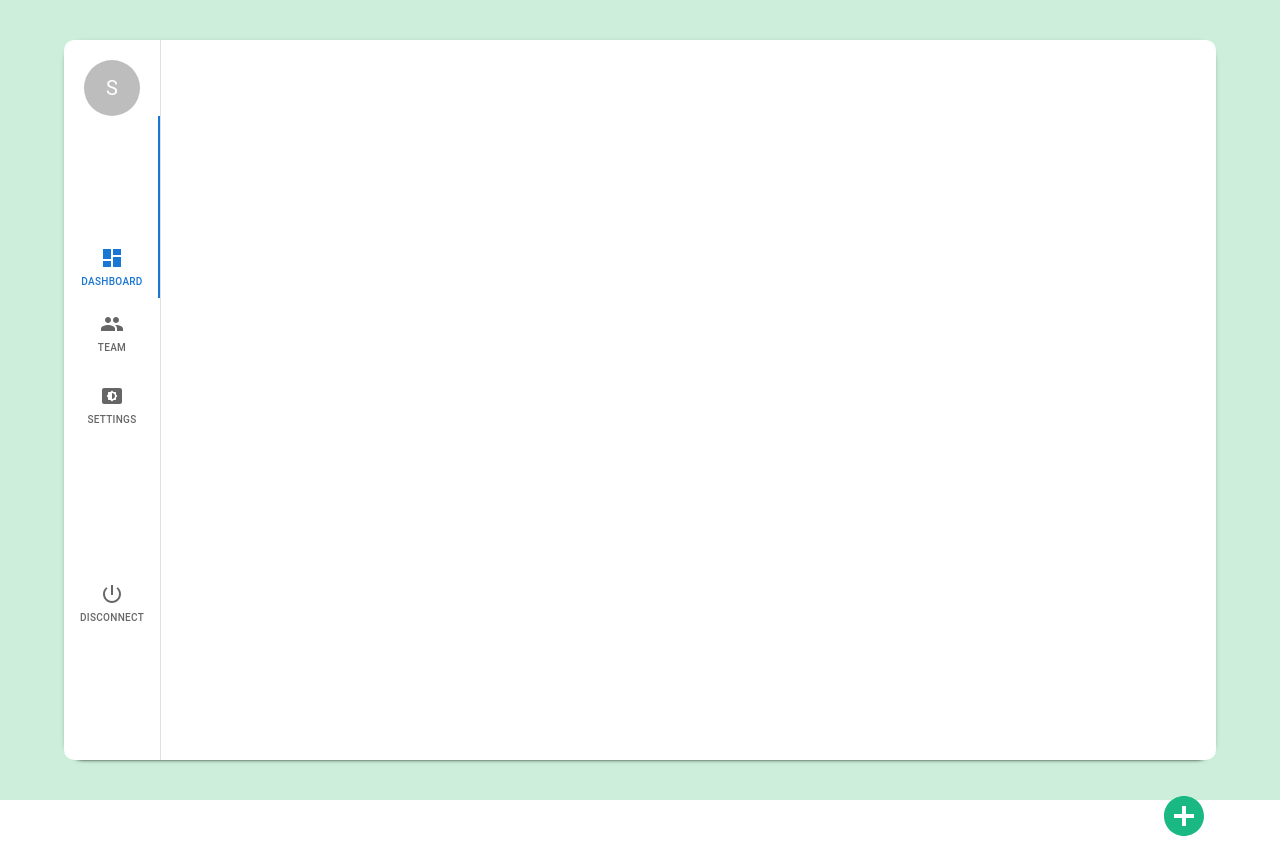
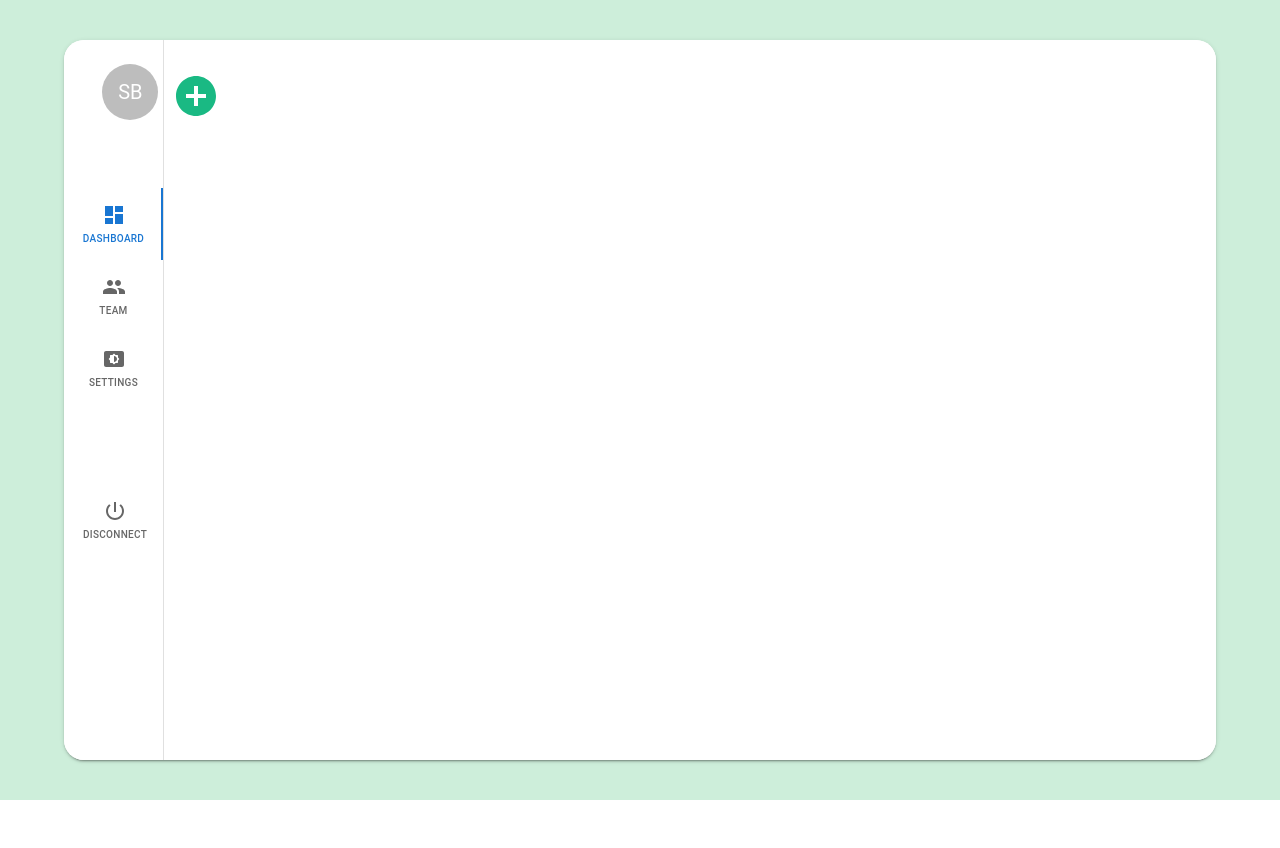
Before and after one commit to WildCodeSchool/2203-wns-etchebest-console-log-front, a Next.js app: page / in a window 1280 px wide. Both pictures are taken after a click on the tab "DASHBOARD". After the commit the page ends 800 px from the top, so only its background shows below. Built offline with nearby package versions, Linux system fonts and the light colour scheme.

Commit message:
Update NavBar component

```diff
--- a/components/Layout.tsx
+++ b/components/Layout.tsx
@@ -1,26 +1,26 @@
-import React from 'react';
-import Paper from '@mui/material/Paper';
-import Grid from '@mui/material/Grid';
-import NavBar from '../components/NavBar';
+import React from "react";
+import Paper from "@mui/material/Paper";
+import Grid from "@mui/material/Grid";
+import NavBar from "../components/NavBar";
+import { Box } from "@mui/material";
 
 const Layout: React.FC = ({ children }) => {
   return (
     <Grid
       container
       sx={{
-        display: 'flex',
-        justifyContent: 'center',
-        alignItems: 'center',
-        backgroundColor: '#CDEEDA',
-        width: '100vw',
-        height: '100vh',
+        display: "flex",
+        justifyContent: "center",
+        alignItems: "center",
+        backgroundColor: "#CDEEDA",
+        width: "100vw",
+        height: "100vh",
       }}
     >
       <Paper
         elevation={2}
-        sx={{ width: '90%', height: '90%', borderRadius: '20px' }}
+        sx={{ width: "90%", height: "90%", borderRadius: "20px" }}
       >
-        <NavBar />
         {children}
       </Paper>
     </Grid>
--- a/components/NavBar.tsx
+++ b/components/NavBar.tsx
@@ -1,78 +1,122 @@
-import * as React from 'react';
-import Tabs from '@mui/material/Tabs';
-import Tab from '@mui/material/Tab';
-import Box from '@mui/material/Box';
-import PowerSettingsNewIcon from '@mui/icons-material/PowerSettingsNew';
-import PeopleIcon from '@mui/icons-material/People';
-import DashboardIcon from '@mui/icons-material/Dashboard';
-import SettingsBrightnessRoundedIcon from '@mui/icons-material/SettingsBrightnessRounded';
-import Avatar from '@mui/material/Avatar';
+import React, { ReactNode, useState, SyntheticEvent } from "react";
+import Tabs from "@mui/material/Tabs";
+import Tab from "@mui/material/Tab";
+import Box from "@mui/material/Box";
+import PowerSettingsNewIcon from "@mui/icons-material/PowerSettingsNew";
+import PeopleIcon from "@mui/icons-material/People";
+import DashboardIcon from "@mui/icons-material/Dashboard";
+import SettingsBrightnessRoundedIcon from "@mui/icons-material/SettingsBrightnessRounded";
+import Avatar from "@mui/material/Avatar";
+import Modal from "./Modal";
+
+interface TabPanelProps {
+  children?: ReactNode;
+  index: number;
+  value: number;
+}
+
+const TabPanel: React.FC<TabPanelProps> = ({
+  children,
+  index,
+  value,
+  ...otherProps
+}) => {
+  return (
+    <div
+      role="tabpanel"
+      hidden={value !== index}
+      id={`vertical-tabpanel-${index}`}
+      aria-labelledby={`vertical-tab-${index}`}
+      {...otherProps}
+    >
+      {value === index && <>{children}</>}
+    </div>
+  );
+};
 
 export default function Navbar() {
-  const [value, setValue] = React.useState(0);
+  const [value, setValue] = useState(0);
 
-  const handleChange = (event: React.SyntheticEvent, newValue: number) => {
+  const handleChange = (event: SyntheticEvent, newValue: number) => {
     setValue(newValue);
   };
   return (
     <Box
       sx={{
-        flexGrow: 1,
-        bgcolor: 'background.paper',
-        display: 'flex',
-        borderRadius: '10px',
-        height: '100%',
+        bgcolor: "background.paper",
+        borderRadius: "20px",
+        height: "100%",
+        display: "flex",
+        justifyContent: "flex-start",
       }}
     >
-      <Tabs
-        value={value}
-        onChange={handleChange}
-        orientation='vertical'
-        aria-label='Vertical tabs example'
-        sx={{
-          borderRight: 1,
-          borderColor: 'divider',
-          display: 'flex',
-          height: '100%',
-          paddingTop: '20px',
-          alignItems: 'center',
-          alignSelf: 'center',
-          justifyContent: 'center',
-        }}
-      >
+      <Box sx={{ padding: 0 }}>
         <Avatar
           sx={{
             width: 56,
             height: 56,
-            justifyContent: 'center',
-            alignItems: 'center',
-            alignSelf: 'center',
+            alignSelf: "center",
+            position: "absolute",
+            left: "8%",
+            top: "8%",
           }}
         >
-          S
+          SB
         </Avatar>
-
+        <Tabs
+          value={value}
+          onChange={handleChange}
+          orientation="vertical"
+          aria-label="Vertical tabs example"
+          sx={{
+            borderRight: 1,
+            borderColor: "divider",
+            display: "flex",
+            height: "100%",
+            paddingTop: "20px",
+            width: "100px",
+          }}
+        >
+          <Box sx={{ height: "8rem" }} tabIndex={0}></Box>
           <Tab
             icon={<DashboardIcon />}
             sx={{
-            fontSize: '10px',
-            paddingTop: '130px',
+              fontSize: "10px",
             }}
-          label='Dashboard'
+            label="Dashboard"
+            tabIndex={1}
           />
-
-        <Tab icon={<PeopleIcon />} sx={{ fontSize: '10px' }} label='Team' />
+          <Tab
+            icon={<PeopleIcon />}
+            sx={{ fontSize: "10px" }}
+            label="Team"
+            tabIndex={2}
+          />
           <Tab
             icon={<SettingsBrightnessRoundedIcon />}
-          sx={{ fontSize: '10px' }}
-          label='Settings'
+            sx={{ fontSize: "10px" }}
+            label="Settings"
+            tabIndex={3}
           />
+          <Box sx={{ height: "5rem" }} tabIndex={4}></Box>
+
           <Tab
             icon={<PowerSettingsNewIcon />}
-          sx={{ fontSize: '10px', paddingTop: '140px' }}
-          label='Disconnect'
+            sx={{ fontSize: "10px", alignSelf: "flex-end" }}
+            label="Disconnect"
+            tabIndex={4}
           />
         </Tabs>
       </Box>
+      <TabPanel value={value} index={1}>
+        <Modal />
+      </TabPanel>
+      <TabPanel value={value} index={2}>
+        <div>Team</div>
+      </TabPanel>
+      <TabPanel value={value} index={2}>
+        <div>Setting</div>
+      </TabPanel>
+    </Box>
   );
 }
--- a/pages/index.tsx
+++ b/pages/index.tsx
@@ -1,10 +1,10 @@
-import Modal from '../components/Modal';
-import type { NextPage } from 'next';
+import type { NextPage } from "next";
+import NavBar from "../components/NavBar";
 
 const Home: NextPage = () => {
   return (
     <>
-      <Modal />
+      <NavBar />
     </>
   );
 };
```
Also changed, not shown: components/Modal.tsx (+43 -43 lines). Lines whose indentation alone changed are shown as unchanged.
